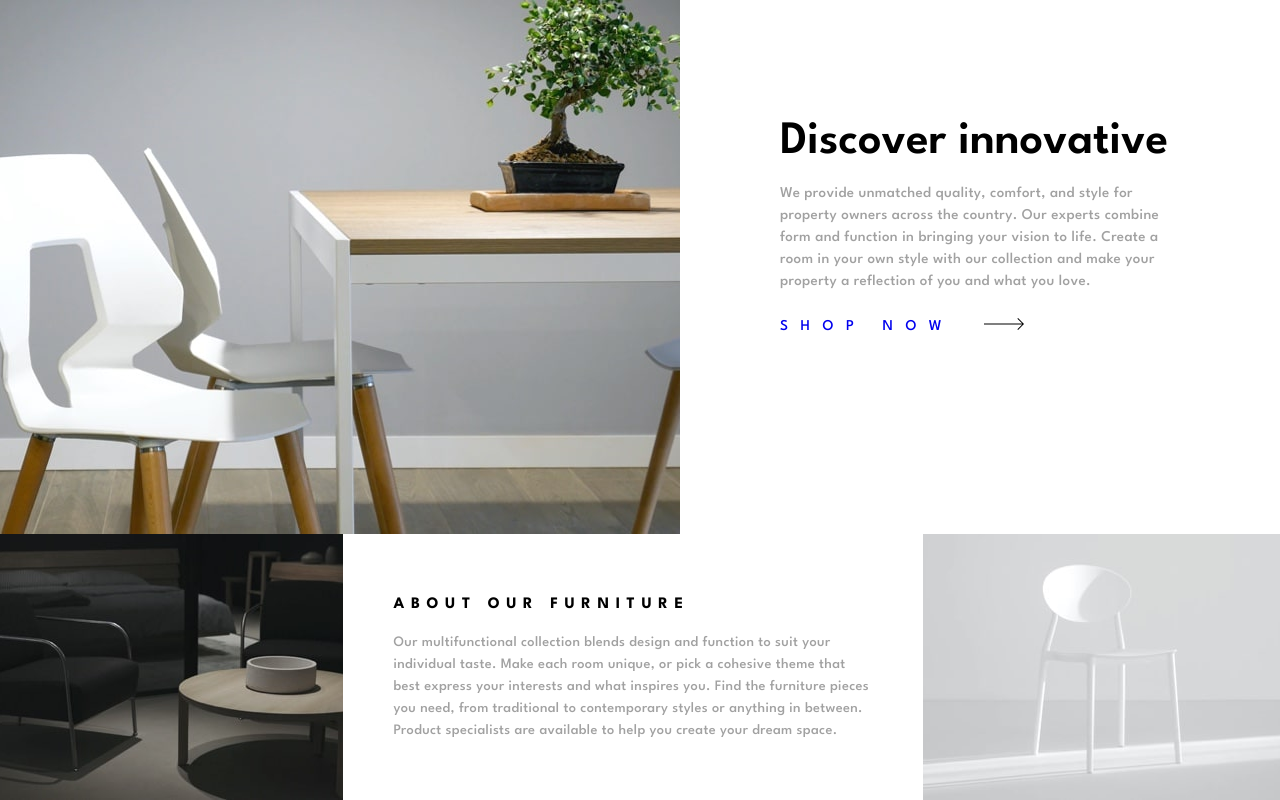
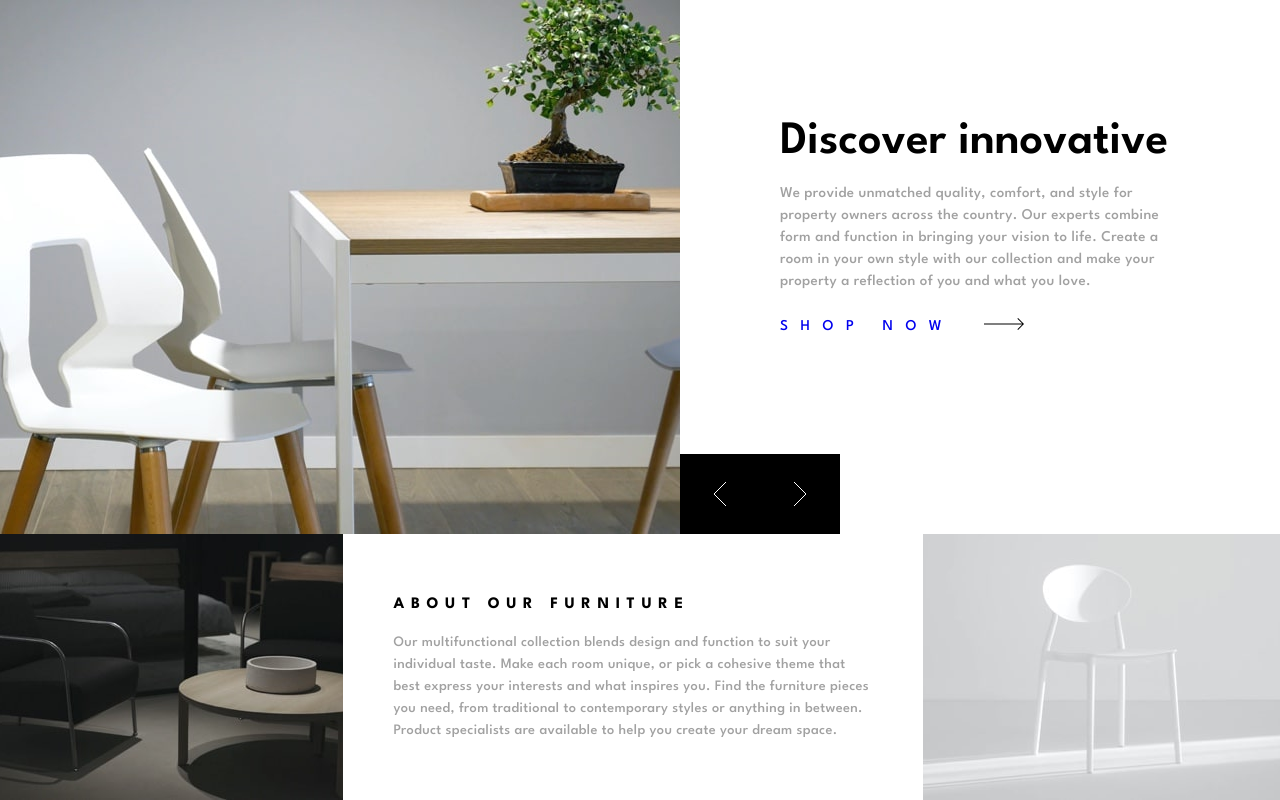
Before and after one commit to thorrellt/room, a React (Vite) app: page / in a window 1280 px wide. Built offline with nearby package versions, Linux system fonts and the light colour scheme.

Commit message:
add angle box

```diff
--- a/src/components/Heading.jsx
+++ b/src/components/Heading.jsx
@@ -4,6 +4,8 @@ import mainImg1 from '../assets/desktop-image-hero-1.jpg'
 import aboutDark from '../assets/image-about-dark.jpg'
 import aboutLight from '../assets/image-about-light.jpg'
 import arrow from '../assets/icon-arrow.svg'
+import leftAngle from '../assets/icon-angle-left.svg'
+import rightAngle from '../assets/icon-angle-right.svg'
 
 
 export default function Header() {
@@ -26,6 +28,14 @@ export default function Header() {
                     </h3>
                     <img className='arrow' src={arrow} alt="" />
                 </a>
+                <div className="angle-box">
+                    <a href="#">
+                    <img src={leftAngle} alt="" />
+                    </a>
+                    <a href="#">
+                    <img src={rightAngle} alt="" />
+                    </a>
+                </div>
 
 
             </div>
--- a/src/styles/Footer.css
+++ b/src/styles/Footer.css
@@ -9,7 +9,7 @@
 #Footer .img-2{
     height: 100%;
     flex-shrink: 1;
-    flex-grow: 3;
+    flex-grow: 1;
 }
 
 #Footer .content{
--- a/src/styles/Heading.css
+++ b/src/styles/Heading.css
@@ -2,12 +2,13 @@
     height: 100%;
     flex-basis: 52.5rem;
     flex-shrink: 1;
-    flex-grow: 3;
+    flex-grow: 2;
     background: green;
     /* outline: 3px, solid black; */
 }
 
 #Heading .content{
+    position: relative;
     height: 100%;
     flex-basis: 37.5rem;
     flex-shrink: 0;
@@ -23,6 +24,7 @@
 }
 
 #Heading .content a{
+    position: relative;
     margin-block-start: 1.625rem;
     text-decoration: none;
     display: flex;
@@ -38,3 +40,27 @@
     height: .75rem;
     width: 2.5rem;
 }
+
+#Heading .content .angle-box{
+    display: flex;
+    width: 26.666%;
+    background-color: black;
+    position: absolute;
+    bottom: 0;
+    left: 0;
+}
+
+#Heading .content .angle-box a{
+    flex-basis: 50%;
+    margin-block-start: 0;
+    justify-content: center;
+    align-items: center;
+    background-color: black;
+    height: 80px;
+}
+
+#Heading .content .angle-box img{
+    color: white;
+    height: 24px;
+    width: 12px;
+}
```
